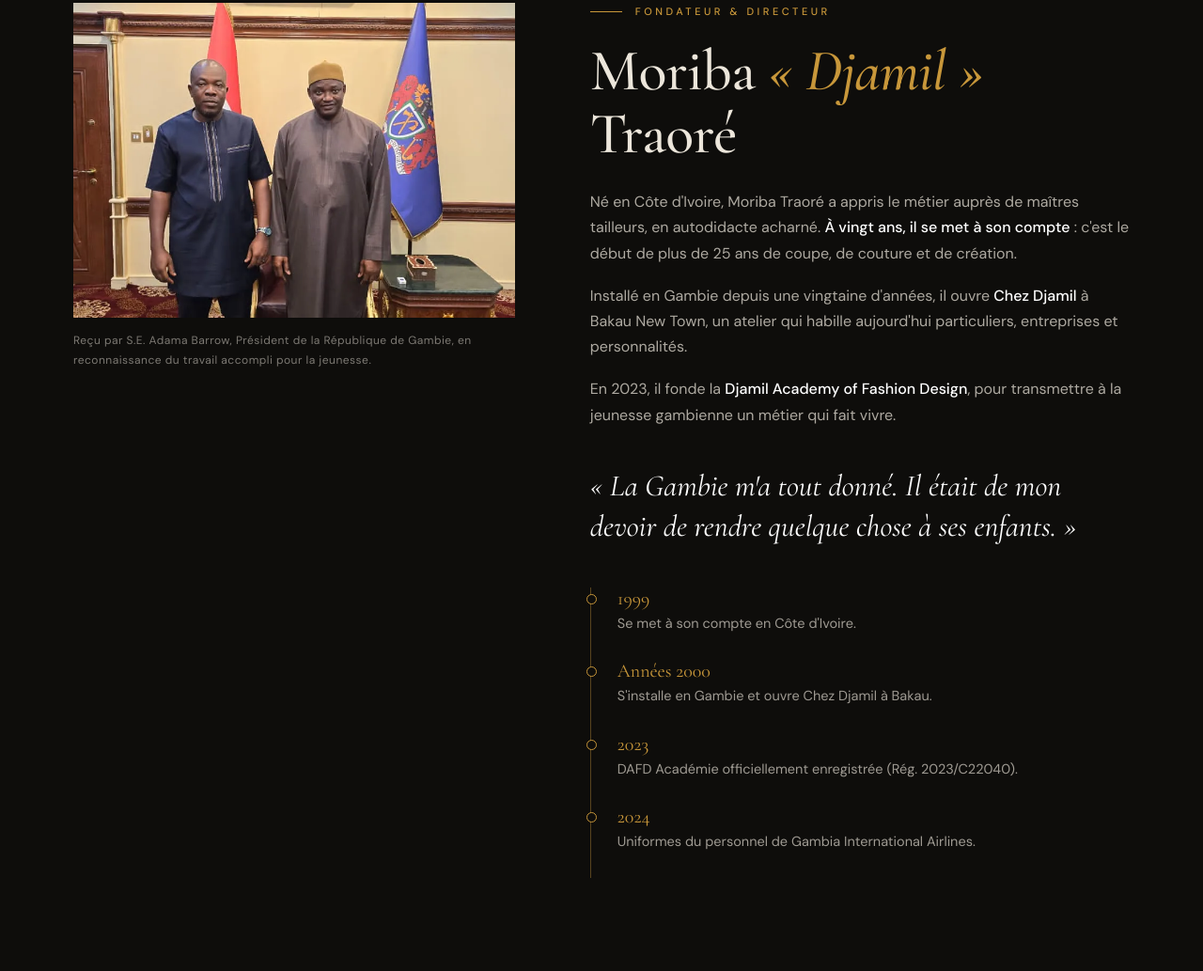
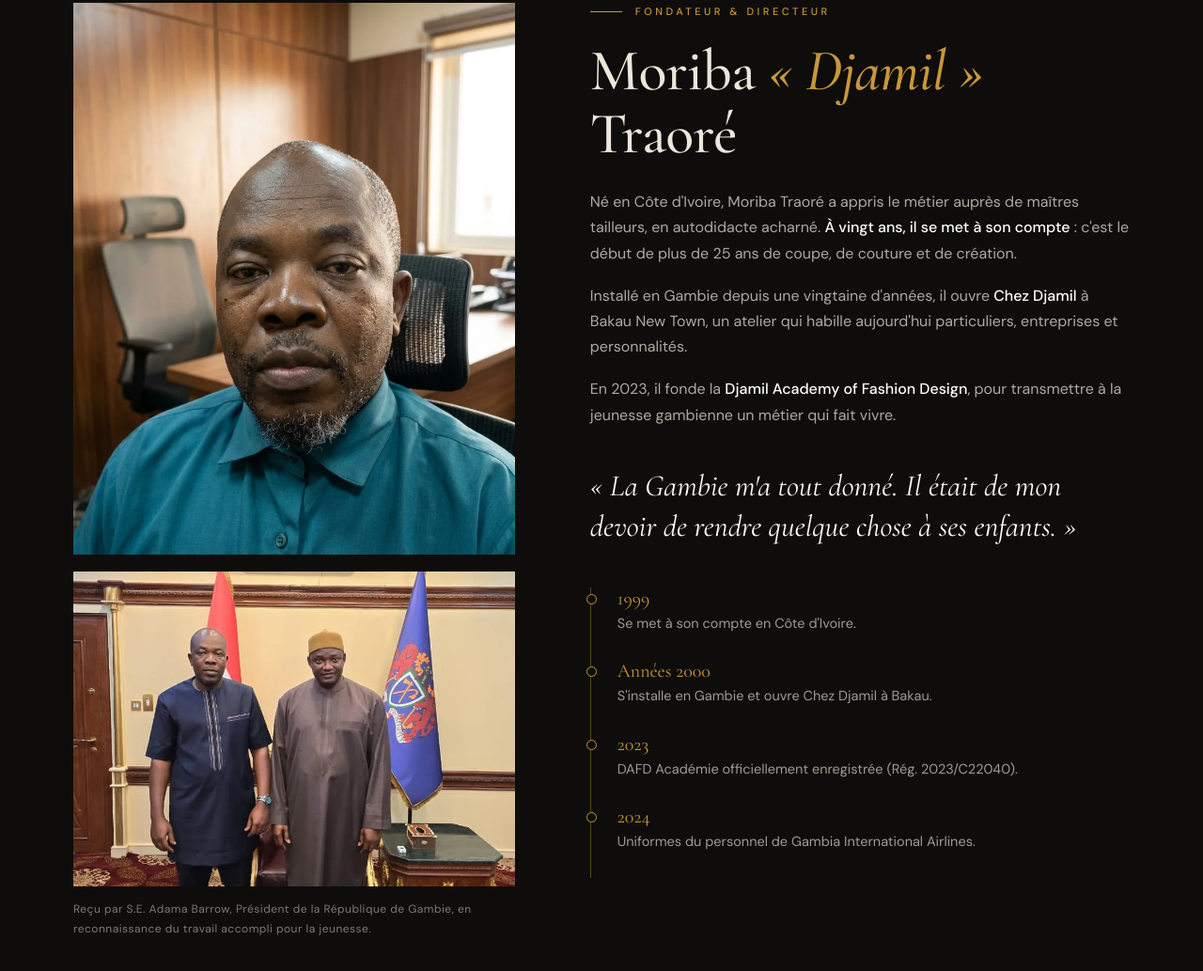
Before and after one commit to djamilacademyoffashiondesign-pixel/chezdjamil-website, a plain HTML site: page index.html in a window 1280 px wide. Shown: the part 9916-10949 px from the top of the page at 94% size. Drawn offline with nearby package versions, Linux system fonts and the light colour scheme.

Commit message:
Ajoute le portrait de Djamil en tête de la section Fondateur (photo avec le Président gardée en dessous)
Co-Authored-By: Claude Opus 5.5 <noreply@anthropic.com>
Claude-Session: https://claude.ai/code/session_01HMCp1BifvSN91X2TcdQWmg

```diff
--- a/index.html
+++ b/index.html
@@ -284,6 +284,8 @@ body.menu .burger span:nth-child(3){top:17px;transform:rotate(-45deg)}
 .fondateur .photo{position:sticky;top:110px}
 .fondateur .photo figure{overflow:hidden}
 .fondateur .photo img{width:100%;aspect-ratio:1.4/1;object-fit:cover}
+.fondateur .photo .portrait img{aspect-ratio:4/5;object-position:center top}
+.fondateur .photo .second{margin-top:18px}
 .bio p{color:rgba(236,230,219,.72);margin-bottom:18px;font-size:16px}
 .bio p strong{color:#fff;font-weight:500}
 .frise{margin-top:44px;border-left:1px solid rgba(200,151,58,.4);padding-left:28px}
@@ -766,7 +768,8 @@ footer a:hover{color:var(--or)}
 <section class="sec dark" id="fondateur">
   <div class="wrap fondateur">
     <div class="photo rv">
-      <figure class="img-rv"><img src="photo-12.webp" alt="Moriba Traoré reçu par S.E. Adama Barrow, Président de la République de Gambie" loading="lazy" width="1280" height="591"></figure>
+      <figure class="img-rv portrait"><img src="portrait-djamil.webp" alt="Portrait de Moriba « Djamil » Traoré, fondateur de Chez Djamil et de DAFD Académie" loading="lazy" width="880" height="1100"></figure>
+      <figure class="img-rv second"><img src="photo-12.webp" alt="Moriba Traoré reçu par S.E. Adama Barrow, Président de la République de Gambie" loading="lazy" width="1280" height="591"></figure>
       <p class="legende"><span data-lang="fr">Reçu par S.E. Adama Barrow, Président de la République de Gambie, en reconnaissance du travail accompli pour la jeunesse.</span><span data-lang="en">Received by H.E. Adama Barrow, President of the Republic of The Gambia, in recognition of the work done for young people.</span></p>
     </div>
     <div class="bio">
```
Also changed, not shown: portrait-djamil.webp (added).
